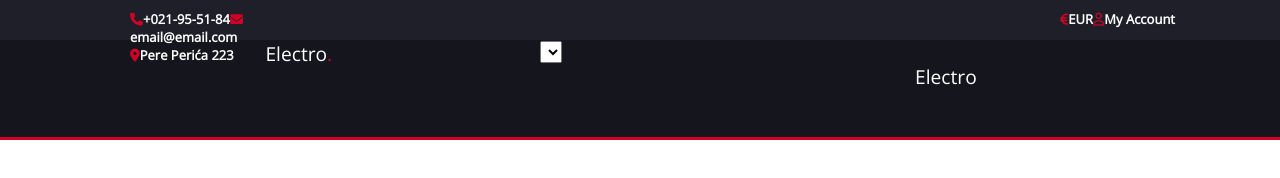
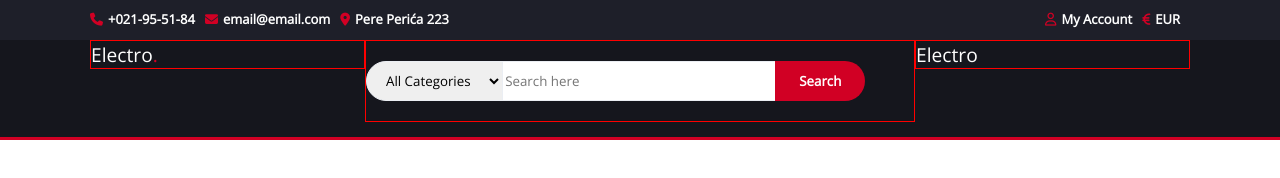
Before and after one commit to nemanjagov/electro, a plain HTML site: page index.html in a window 1280 px wide. Drawn offline with nearby package versions, Linux system fonts and the light colour scheme.

Commit message:
search input

```diff
--- a/css/style.css
+++ b/css/style.css
@@ -18,14 +18,10 @@
 
 .h-links {
   color: white;
-  margin-right: 5px;
-  padding-top: 10px;
-  padding-right: 10px;
+  margin-top: 10px;
+  padding: 0;
   list-style-type: none;
-}
-
-.fa {
-  color: #d10024;
+  width: 50%;
 }
 
 .left {
@@ -34,6 +30,24 @@
 
 .right {
   float: right;
+}
+
+.inlineblock {
+  display: inline-block;
+}
+
+.alink {
+  display: block;
+  padding-right: 10px;
+}
+
+.fa {
+  color: #d10024;
+  padding-right: 5px;
+}
+
+.alink:hover {
+  color: #d10024;
 }
 
 .main-header {
@@ -50,9 +64,42 @@
   color: white;
   font-size: larger;
   width: 25%;
+  border: 1px solid red;
 }
 
 .header-middle {
   width: 50%;
   position: relative;
+  border: 1px solid red;
+  padding: 20px 0 20px 0;
 }
+
+.input-select {
+  border-radius: 25px 0 0 25px;
+  padding: 0px 15px;
+}
+
+.input {
+  margin-right: -5px;
+  height: 40px;
+  border: 1px solid #ebeef3;
+}
+
+.input-select {
+  border-radius: 25px 0 0 25px;
+  padding: 0px 15px;
+}
+
+.input-search {
+  width: 50%;
+}
+
+.btn-search {
+  background-color: #d10024;
+  color: white;
+  height: 40px;
+  width: 90px;
+  font-weight: 700;
+  border: none;
+  border-radius: 0 25px 25px 0;
+}
--- a/index.html
+++ b/index.html
@@ -18,22 +18,22 @@
     <div class="top-header">
       <div class="corewidth">
         <ul class="h-links left">
-          <li class="left">
-            <a class="hred"><i class="fa fa-phone"></i>+021-95-51-84</a>
+          <li class="inlineblock left">
+            <a class="alink"><i class="fa fa-phone"></i>+021-95-51-84</a>
           </li>
-          <li>
-            <a class="hred"><i class="fa fa-envelope"></i>email@email.com</a>
+          <li class="inlineblock left">
+            <a class="alink"><i class="fa fa-envelope"></i>email@email.com</a>
           </li>
-          <li class="left">
-            <a class="hred"><i class="fa fa-map-marker"></i>Pere Perića 223</a>
+          <li class="inlineblock left">
+            <a class="alink"><i class="fa fa-map-marker"></i>Pere Perića 223</a>
           </li>
         </ul>
         <ul class="h-links right">
-          <li class="left">
-            <a class="hred"><i class="fa fa-euro"></i>EUR</a>
+          <li class="inlineblock right">
+            <a class="alink"><i class="fa fa-euro"></i>EUR</a>
           </li>
-          <li class="left">
-            <a class="hred"><i class="fa fa-user-o"></i>My Account</a>
+          <li class="inlineblock right">
+            <a class="alink"><i class="fa fa-user-o"></i>My Account</a>
           </li>
         </ul>
       </div>
@@ -43,9 +43,13 @@
         <div class="header-side left">Electro<span class="red">.</span></div>
         <div class="header-middle left">
           <form>
-            <select value="0">
-              All Categories
+            <select class="input input-select">
+              <option value="0">All Categories</option>
+              <option value="1">Category 1</option>
+              <option value="2">Category 2</option>
             </select>
+            <input class="input input-search" placeholder="Search here" />
+            <button class="btn-search">Search</button>
           </form>
         </div>
         <div class="header-side right">Electro</div>
```
